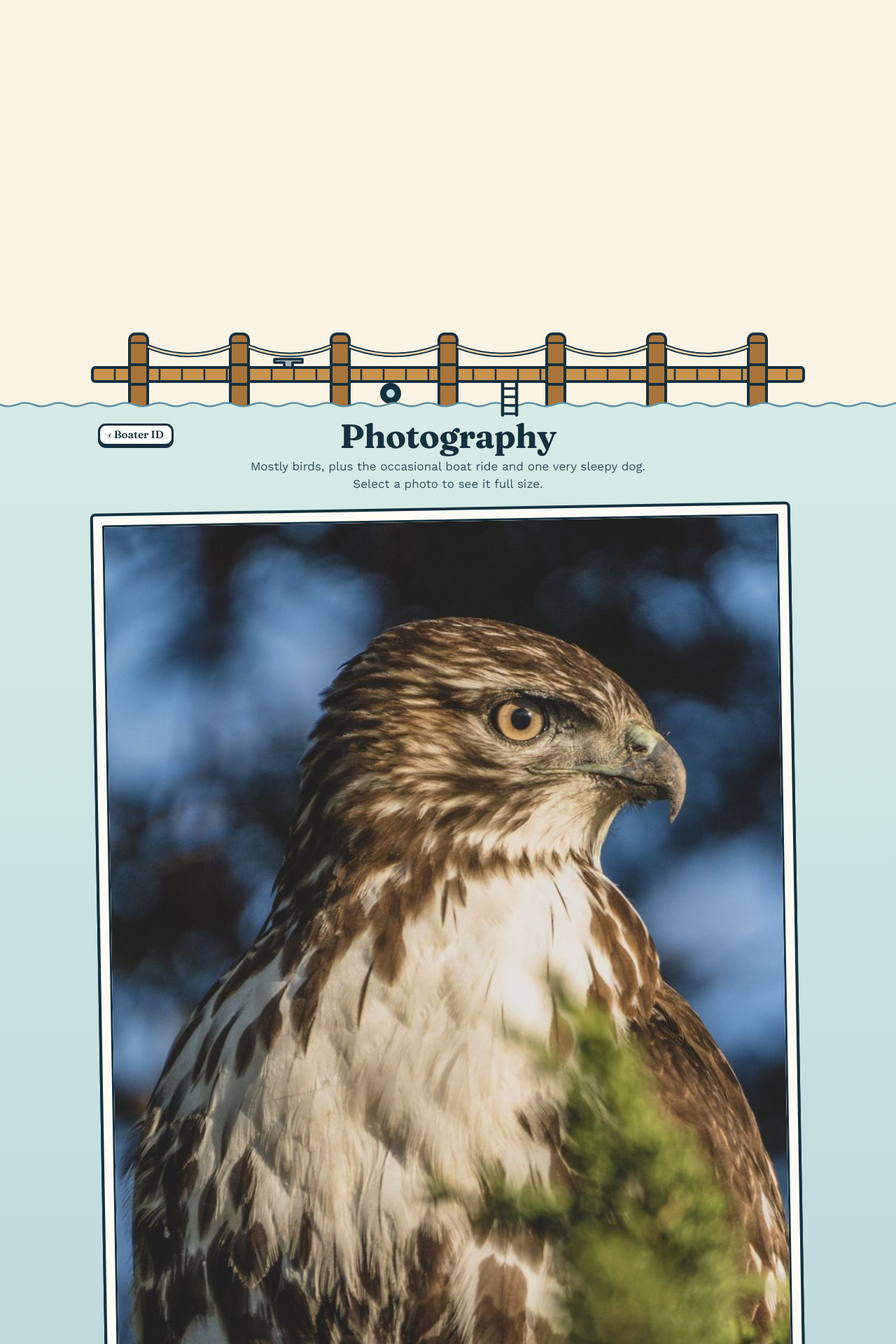
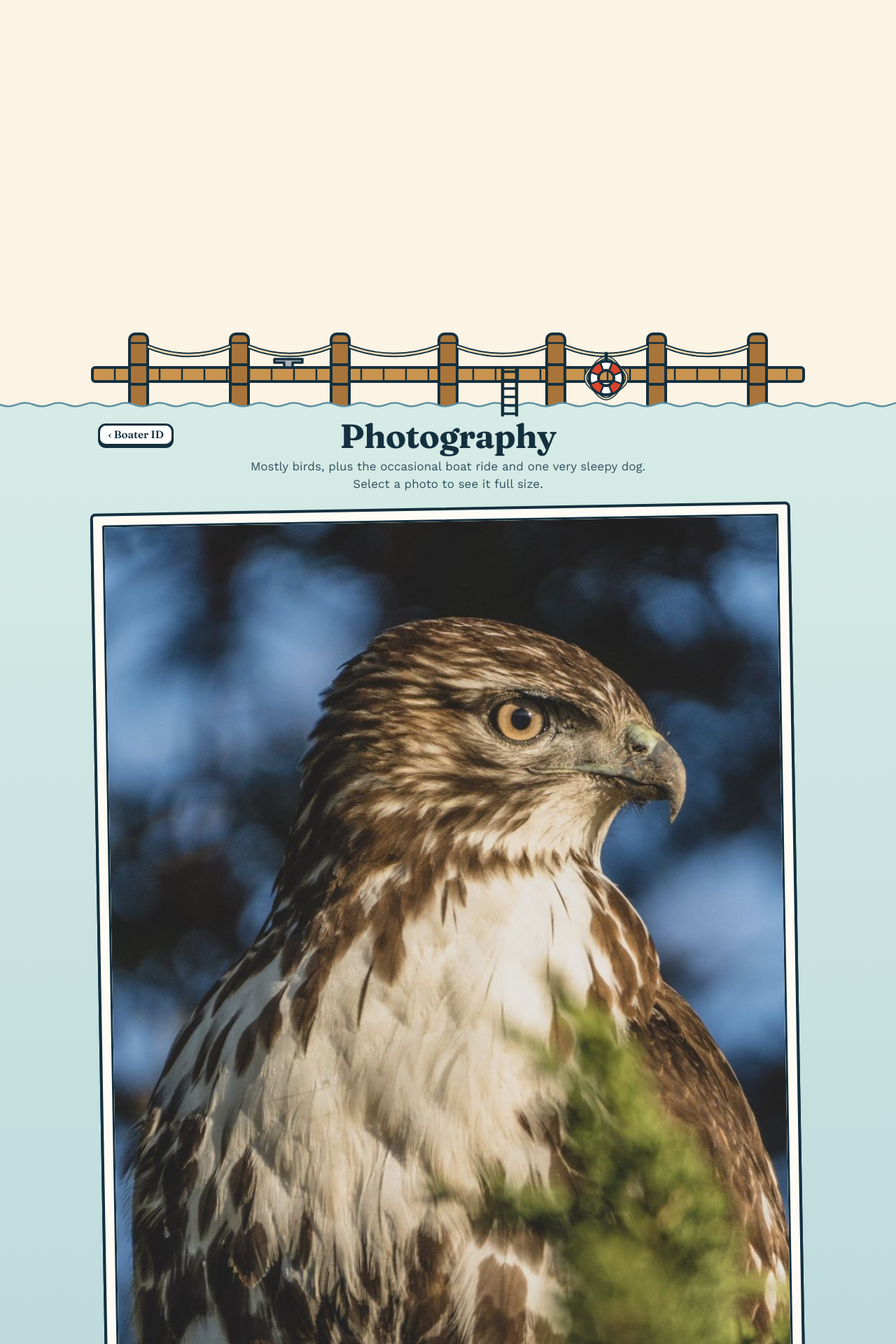
Before and after one commit to RobotCrabLab/Homepage, a Jekyll site: the page built from photography.html, in a window 1280 px wide. Shown: the top 1920 px of the page at 70% size. Built offline with Jekyll 4.4.1, drawn with Linux system fonts in a browser that asks for light colours.

Commit message:
Add a life ring to the pier, extend the ladder, and fade the sheets
The ring replaces the tire, between the two pilings right of the ladder, and the ladder
now reaches the top of the deck. Sheets hide their scrollbar and fade at the bottom edge.

Co-Authored-By: Claude Opus 5.5 <noreply@anthropic.com>
Claude-Session: https://claude.ai/code/session_016BwnKwMceey9joAJi8jCUY

```diff
--- a/assets/css/style.css
+++ b/assets/css/style.css
@@ -550,8 +550,9 @@ img { max-width: 100%; height: auto; }
     width: min(100vw - 2 * var(--gutter), 54rem); height: var(--sheet-h); margin: 0 auto; overflow-y: auto;
     background: var(--paper); color: var(--ink);
     border: 4px solid #14303F; border-radius: 0.5rem; outline: none;
-    scrollbar-width: thin; scrollbar-color: #14303F transparent;
+    scrollbar-width: none;   /* still scrolls; the bar is just hidden */
   }
+  .sheet::-webkit-scrollbar { display: none; }
   .sheet-paper { display: flex; flex-direction: column; position: relative; min-height: 100%; padding-left: 4rem; box-sizing: border-box; }
   .sheet-paper::before {
     content: ""; position: absolute; left: 1rem; top: 0; bottom: 0; width: 1.3rem;
@@ -573,9 +574,16 @@ img { max-width: 100%; height: auto; }
   .sheet-back:hover { background: #D9442B; color: #FFFFFF; }
   .sheet-back:focus-visible { outline: 3px solid #2F6FB5; outline-offset: 3px; }
   .sheet-body {
-    display: block; flex: 1; min-width: 0; padding: 1rem 1.75rem 1.5rem 0;
+    display: block; flex: 1; min-width: 0; padding: 1rem 1.75rem 3rem 0;
     background: repeating-linear-gradient(transparent 0 1.7em, #D7E4E8 1.7em calc(1.7em + 1.5px), transparent calc(1.7em + 1.5px) 1.8em);
   }
+  /* A soft fade at the paper's bottom edge, so there's a hint of more below. The extra
+     padding above means it never covers the last line once you reach the end. */
+  .sheet-body::after {
+    content: ""; display: block; position: sticky; bottom: 0; z-index: 1; height: 2.5rem; margin: 0 -1.75rem -3rem 0;
+    background: linear-gradient(transparent, var(--paper)); pointer-events: none;
+  }
+  .sheet-album .sheet-body::after { display: none; }
   .sheet-body .wrap, .sheet-body .wrap-wide { max-width: none; width: auto; margin: 0; padding: 0; }
   .sheet-body h1 { margin-top: 0; font-size: var(--step-3); color: var(--ink); }
   .sheet-body > *:first-child { margin-top: 0; padding-top: 0; }
@@ -593,8 +601,6 @@ img { max-width: 100%; height: auto; }
     -webkit-mask-image: linear-gradient(transparent, #000 0.6rem, #000 calc(100% - 1.75rem), transparent);
     mask-image: linear-gradient(transparent, #000 0.6rem, #000 calc(100% - 1.75rem), transparent);
   }
-  .sheet-album { scrollbar-width: none; }   /* still scrolls; the bar is just hidden */
-  .sheet-album::-webkit-scrollbar { display: none; }
   .sheet-album .sheet-paper { padding: 0 0.75rem; }
   .sheet-album .sheet-paper::before, .sheet-album .sheet-paper::after, .sheet-album .sheet-org, .sheet-album .sheet-kind { display: none; }
   .sheet-album .sheet-head { z-index: 2; align-self: flex-start; padding: 0.65rem 0 0; border: 0; background: none; }
--- a/assets/js/spa.js
+++ b/assets/js/spa.js
@@ -135,12 +135,12 @@
     go(location.href, false, e.state && e.state.y);
   });
 
-  // With no scrollbar to click, the arrow keys need the album in focus from the start
+  // With no scrollbar to click, the arrow keys need the sheet in focus from the start
   document.addEventListener('DOMContentLoaded', function () {
-    var album = wide.matches && document.querySelector('.sheet-album');
-    if (!album) return;
-    album.setAttribute('tabindex', '-1');
-    album.focus({ preventScroll: true });
+    var s = wide.matches && sheet();
+    if (!s) return;
+    s.setAttribute('tabindex', '-1');
+    s.focus({ preventScroll: true });
   });
 
   // Crossing into the phone layout after a swap: start fresh, so its menu and buttons work
```
Also changed, not shown: CLAUDE.md (+2 -2 lines), _includes/dock.svg.
